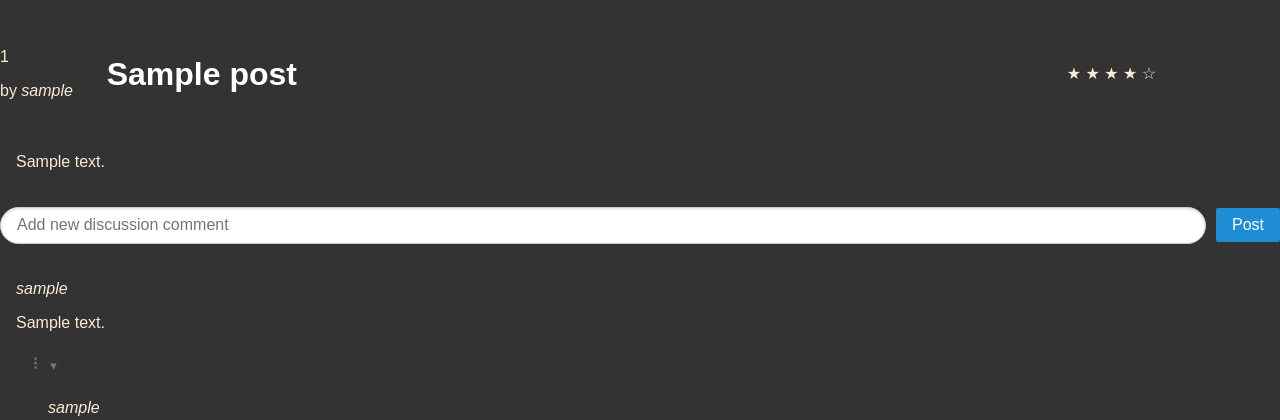
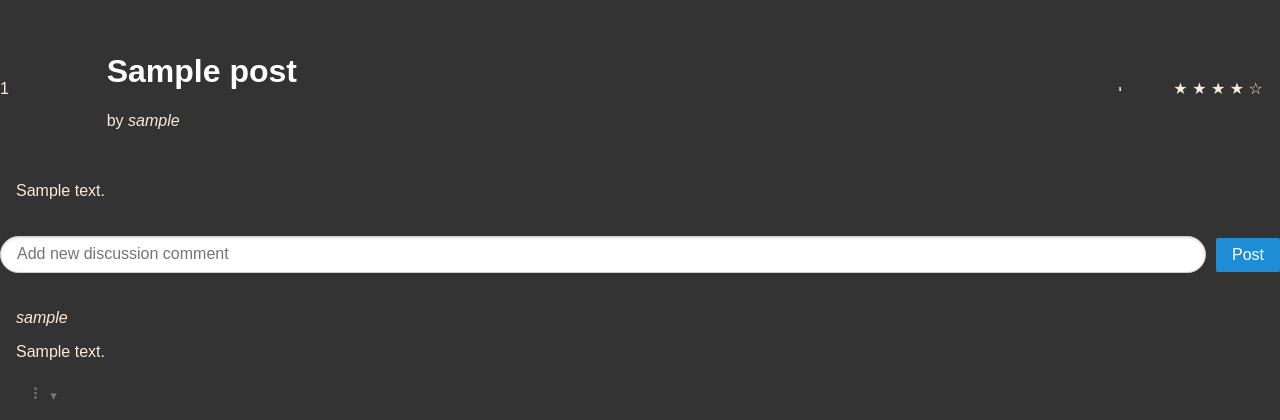
Before and after one commit to Ehtiram-Shukurov/game-review, a Flask app: page /review/1 in a window 1280 px wide. Shown: the part 113-533 px from the top of the page. Run offline with Flask 3, Linux system fonts and the light colour scheme; a database or web service that is not in the repository returns one stand-in record (values such as "Sample title"); data that the repository does not hold is empty; some libraries are stand-ins or nearby versions.

Commit message:
Improving CSS

```diff
--- a/static/css/base.css
+++ b/static/css/base.css
@@ -821,3 +821,7 @@ p {
 .one, .two, .three, .four, .five {
     color: rgb(255, 106, 0);
 }
+
+hr.solid {
+    border-top: 3px solid #bbb;
+}
--- a/templates/review.html
+++ b/templates/review.html
@@ -3,11 +3,15 @@
 <div class="pure-g">
     <div class="pure-u-2-24">
         <p>{{ review.game_id }}</p>
-        <p>by <em>{{ review.username }}</em></p>
+
     </div>
     <div class="pure-u-18-24">
         <h1 class="review_title">{{ review.title }}</h1>
+        <p>by <em>{{ review.username }}</em></p>
     </div>
+
+    <hr class="solid">
+
     <div class="pure-u-2-24">
         <p>
             {%for n in range(review.rating) %}
```
